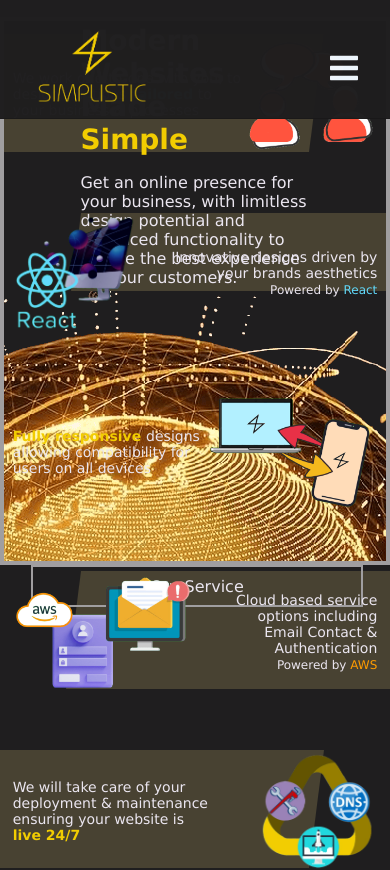
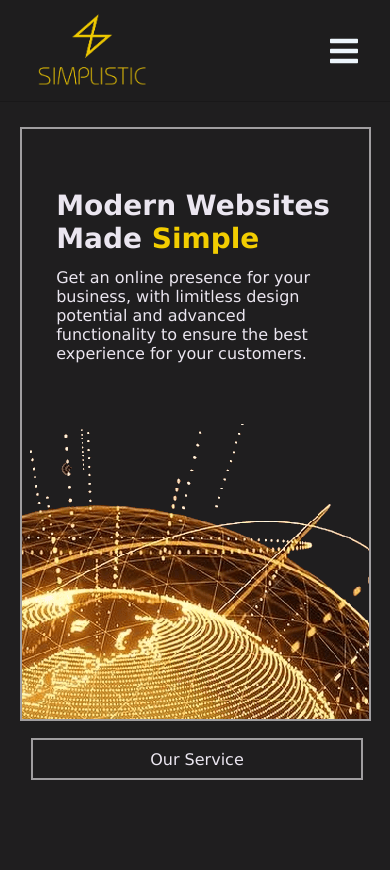
Before and after one commit to icy26/Simplistic, a React (Create React App) app: page / in a window 390 px wide. Shown: the top 870 px of the page. Built offline with nearby package versions, Linux system fonts and the light colour scheme; no server answers; what aws-amplify would draw is missing.

Commit message:
Home Mobile view finished

```diff
--- a/src/General/Components/Navbar/NavbarElements.js
+++ b/src/General/Components/Navbar/NavbarElements.js
@@ -12,6 +12,7 @@ export const Bar = styled.nav`
   z-index: 2;
   background: #1f1e1f;
   opacity: 0.99;
+  top: 0;
 
   border-bottom: 1.5px solid #1a191a;
 
--- a/src/Pages/Home/HomeElements.js
+++ b/src/Pages/Home/HomeElements.js
@@ -2,62 +2,34 @@ import styled from 'styled-components';
 import { Link as LinkS } from "react-scroll";
 
 export const Container = styled.div`
+    height: 88vh;
+    padding-top: 12vh;
 
     @media only screen and (min-width: 720px) {
         /*desktop*/
+        height: 90vh;
         padding-top: 10vh;
-        height: 90vh;
     }
 
     // border: 1px solid white;
-`;
-
-
-export const Option = styled(LinkS)`
-    display: flex;
-    justify-content: center;
-    align-items: center;
-
-    height: 4.5vh;
-    width: 84vw;
-    margin-left: 8vw;
-    margin-right: 8vw;
-    // margin-top: 4vh;
-
-    border: 2px solid #A09EA0;
-    // border-radius: 6px;
-
-    :hover {
-        background: #3c3a3c;
-    }
-
-    @media only screen and (min-width: 720px) {
-        /*desktop*/
-        height: 6vh;
-        width: 40vw;
-        margin-top: 3vh;
-        margin-left: 30vw;
-        margin-right: 30vw;
-    }
 `;
 
 export const BodyContainer = styled.div`
     display: flex;
 
     flex-direction: column;
-    height: 64vh;
+    height: 70vh;
+    margin-top: 3vh;
+    margin-left: 5vw;
+    margin-right: 5vw;
 
-    // border: 1px solid red;
-    border: 4px solid #A09EA0;
-    // border-radius: 20px;
+    border: 2px solid #A09EA0;
 
     @media only screen and (min-width: 720px) {
         /*desktop*/
         flex-direction: row;
-        height: 70vh;
-        margin-top: 3vh;
-        margin-left: 5vw;
-        margin-right: 5vw;
+
+        border: 4px solid #A09EA0;
     }
 `;
 
@@ -78,8 +50,16 @@ export const TextWindow = styled.div`
     justify-content: center;
 
     height: 100%;
-    margin-left: 20%;
-    margin-right: 20%;
+    margin-left: 10%;
+    margin-right: 10%;
+
+
+    @media only screen and (min-width: 720px) {
+        /*desktop*/
+        margin-left: 20%;
+        margin-right: 20%;
+    }
+
 `;
 
 export const Text = styled.text`
@@ -95,11 +75,41 @@ export const BGCont = styled.div`
 `;
 
 export const BG = styled.img`
-    height: 88%;
-    margin-right: -250px;
-    margin-top: -120px;
+    margin-right: -240px;
+    margin-top: -80px;
 
-    // border: 1px solid green;
+    @media only screen and (min-width: 720px) {
+        /*desktop*/
+        height: 88%;
+        margin-right: -300px;
+    }
+`;
+
+export const Option = styled(LinkS)`
+    display: flex;
+    justify-content: center;
+    align-items: center;
+
+    height: 4.5vh;
+    width: 84vw;
+    margin-top: 2vh;
+    margin-left: 8vw;
+    margin-right: 8vw;
+
+    border: 2px solid #A09EA0;
+
+    :hover {
+        background: #3c3a3c;
+    }
+
+    @media only screen and (min-width: 720px) {
+        /*desktop*/
+        height: 6vh;
+        width: 40vw;
+        margin-top: 3vh;
+        margin-left: 30vw;
+        margin-right: 30vw;
+    }
 `;
 
 export const Pad = styled.div`
--- a/src/Pages/Home/index.js
+++ b/src/Pages/Home/index.js
@@ -1,6 +1,5 @@
 import React from 'react'
 import { Container, BodyContainer, BodyWindow, Option, Pad, BG, TextWindow, Text, BGCont } from './HomeElements'
-import ContactForm from '../../General/Components/ContactForm'
 
 import Globe from '../../General/Images/globe.png'
 import './textstyles.css'
@@ -17,12 +16,13 @@ export default function Home() {
             <TextWindow>
             <Text
             style={{fontSize: '28px', fontWeight: '820'}}>
-              Modern Websites Made
+              Modern Websites
               <br />
-              <span class="bold sColour">Simple</span>
+              Made
+              <span class="bold sColour"> Simple</span>
             </Text>
             <Text
-              style={{marginTop: '2vh'}}
+              style={{marginTop: '1.5vh'}}
             >
               Get an online presence for your business, with limitless design potential and advanced functionality to ensure the best experience for your customers.
             </Text>
@@ -32,7 +32,6 @@ export default function Home() {
             <BGCont>
               <BG src={Globe}/>
             </BGCont>
-            {/* <ContactForm /> */}
           </BodyWindow>
         </BodyContainer>
 
```
